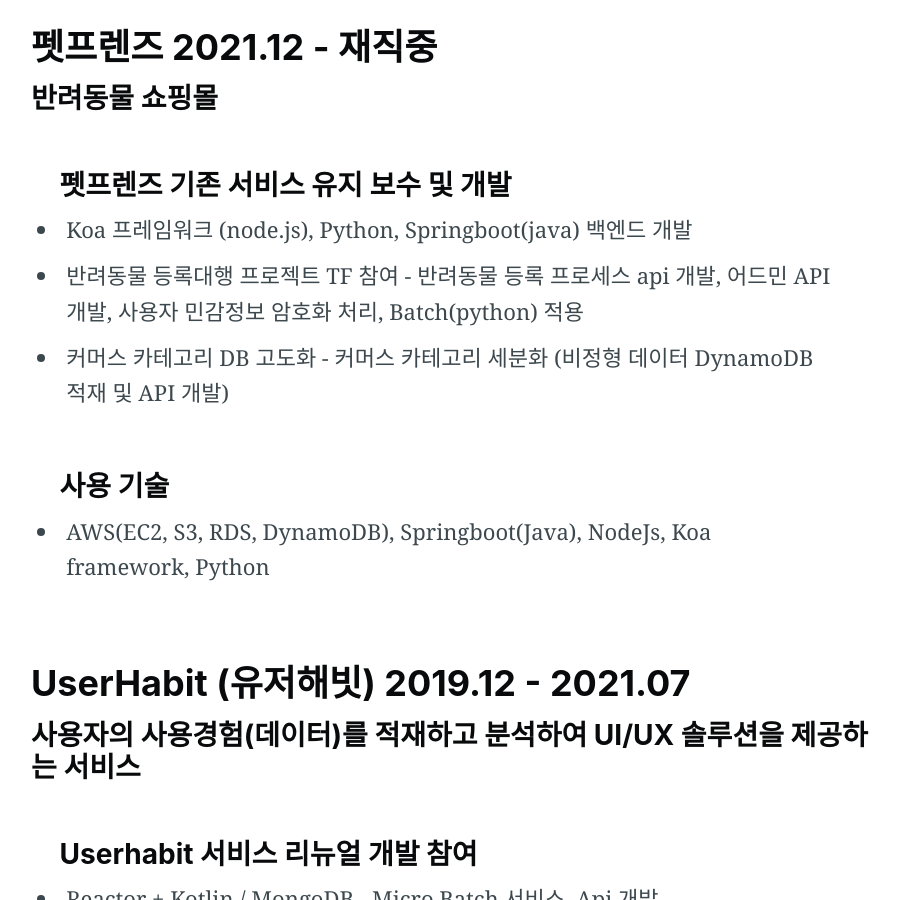
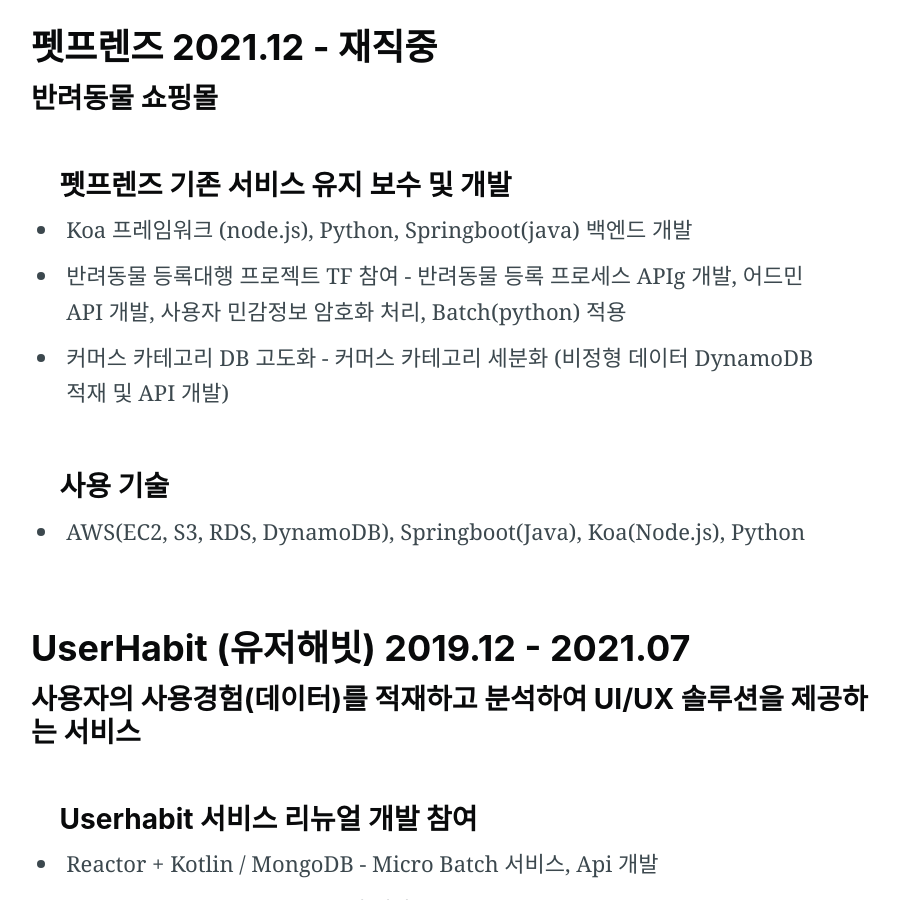
Before and after one commit to jennyleeee/jennyleeee.github.io, a Jekyll site: the page portfolio/index.html, which Jekyll copies as it is, in a window 1280 px wide and 900 px high, scrolled down 2497 px. Shown: the whole window, without its empty margins (189-1089 px from the left). Built offline with Jekyll 4.4.1, drawn with Linux system fonts in a browser that asks for light colours; nearby versions of some CDN libraries; comment, search, counter and statistics services are not loaded.

Commit message:
fix: contents

```diff
--- a/portfolio/index.html
+++ b/portfolio/index.html
@@ -203,11 +203,11 @@
 <ul>
     <h4 id="commerce"> 펫프렌즈 기존 서비스 유지 보수 및 개발 </h4>
     <li> Koa 프레임워크 (node.js), Python, Springboot(java) 백엔드 개발 </li>
-    <li> 반려동물 등록대행 프로젝트 TF 참여 - 반려동물 등록 프로세스 api 개발, 어드민 API 개발, 사용자 민감정보 암호화 처리, Batch(python) 적용</li>
+    <li> 반려동물 등록대행 프로젝트 TF 참여 - 반려동물 등록 프로세스 APIg 개발, 어드민 API 개발, 사용자 민감정보 암호화 처리, Batch(python) 적용</li>
     <li> 커머스 카테고리 DB 고도화 - 커머스 카테고리 세분화 (비정형 데이터 DynamoDB 적재 및 API 개발) </li>
     <br/>
     <h4 id="사용-기술"> 사용 기술</h4>
-    <li> AWS(EC2, S3, RDS, DynamoDB), Springboot(Java), NodeJs, Koa framework, Python</li>
+    <li> AWS(EC2, S3, RDS, DynamoDB), Springboot(Java), Koa(Node.js), Python</li>
     <br/>
 </ul>
 
```
